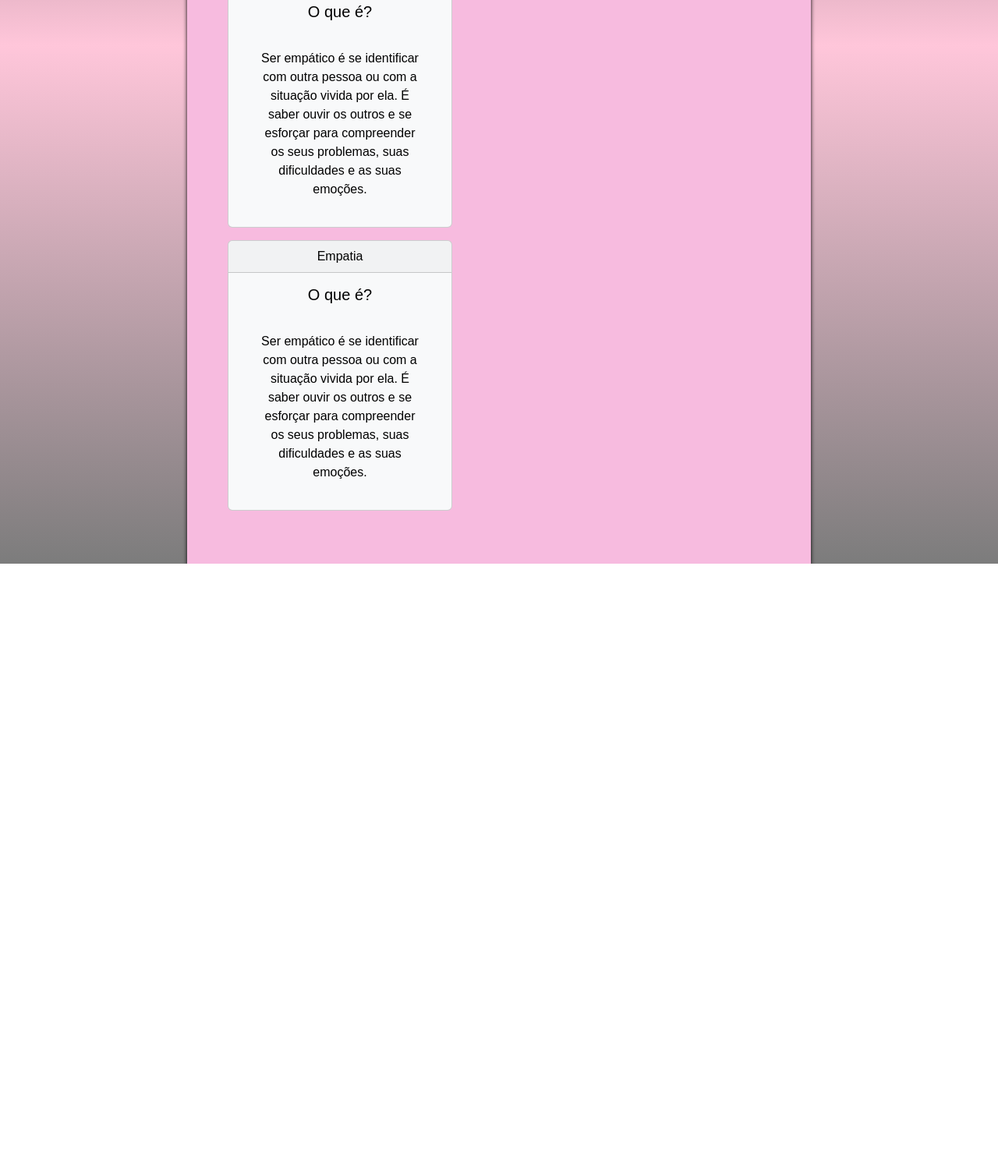
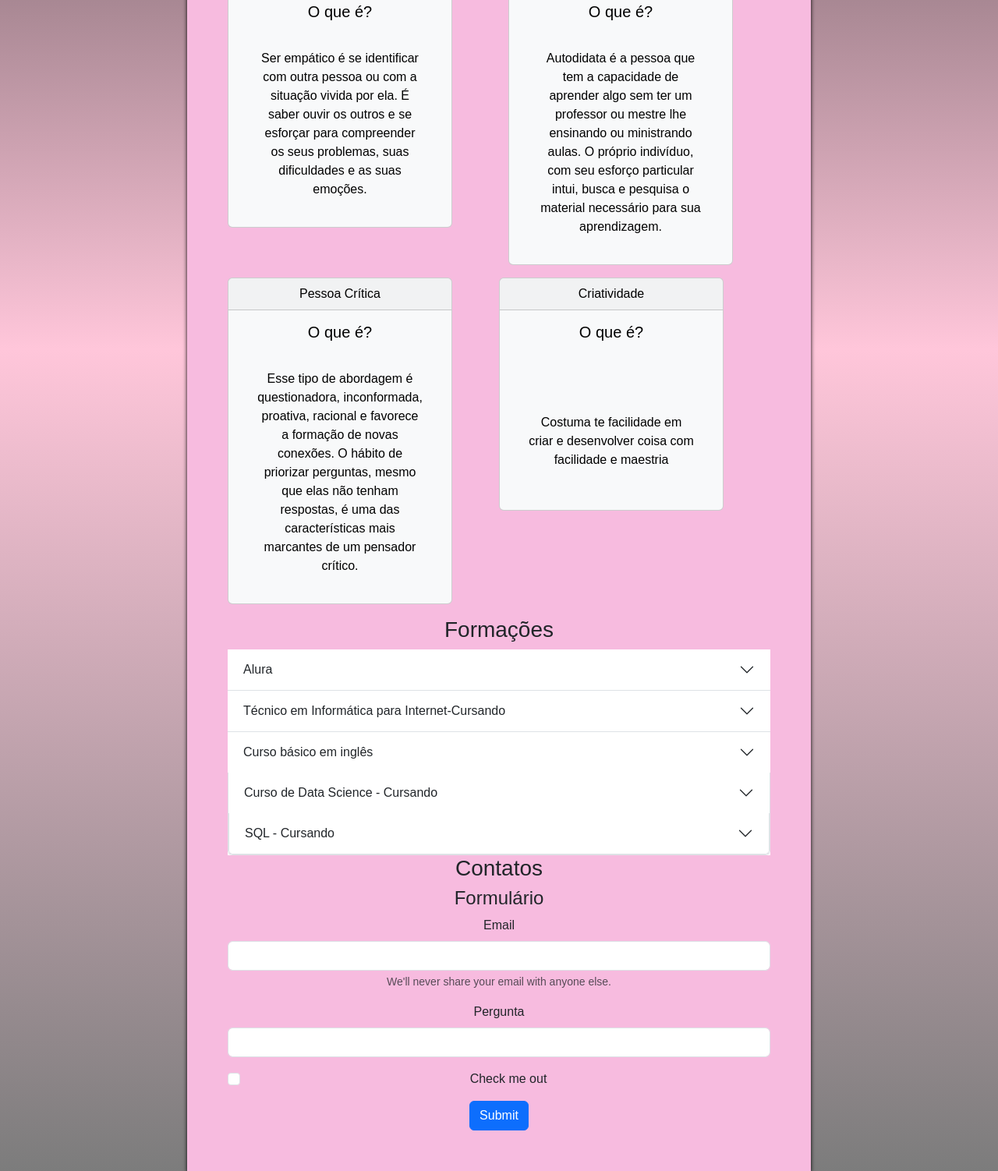
Before and after one commit to Nycollealves/Curr-culo, a plain HTML site: page index.html in a window 1280 px wide. Shown: the part 607-2109 px from the top of the page at 78% size. Before the commit the page ends 1330 px from the top, so only its background shows below. Drawn offline with Linux system fonts and the light colour scheme.

Commit message:
processo

```diff
--- a/index.html
+++ b/index.html
@@ -67,22 +67,120 @@
         </section>
         <section>
           <h3>Competências socioemocionais</h3>
+
+            <div class="row">
+              <div class="col-6">
+              <div class="card text-bg-light mb-3" style="max-width: 18rem;">
+                <div class="card-header">Empatia</div>
+                <div class="card-body">
+                  <h5 class="card-title">O que é?</h5>
+                  <p class="card-text">Ser empático é se identificar com outra pessoa ou com a situação vivida por ela. É saber ouvir os outros e se esforçar para compreender os seus problemas, suas dificuldades e as suas emoções.</p>
+                </div>
+              </div>
+            </div>
+          <div class="col-6">
             <div class="card text-bg-light mb-3" style="max-width: 18rem;">
-              <div class="card-header">Empatia</div>
+              <div class="card-header">Autodidata</div>
               <div class="card-body">
                 <h5 class="card-title">O que é?</h5>
-                <p class="card-text">Ser empático é se identificar com outra pessoa ou com a situação vivida por ela. É saber ouvir os outros e se esforçar para compreender os seus problemas, suas dificuldades e as suas emoções.</p>
+                <p class="card-text">Autodidata é a pessoa que tem a capacidade de aprender algo sem ter um professor ou mestre lhe ensinando ou ministrando aulas. O próprio indivíduo, com seu esforço particular intui, busca e pesquisa o material necessário para sua aprendizagem.</p>
               </div>
             </div>
+          </div>
+          <div class="row">
+            <div class="col-6">
             <div class="card text-bg-light mb-3" style="max-width: 18rem;">
-              <div class="card-header">Empatia</div>
+              <div class="card-header">Pessoa Crítica</div>
               <div class="card-body">
                 <h5 class="card-title">O que é?</h5>
-                <p class="card-text">Ser empático é se identificar com outra pessoa ou com a situação vivida por ela. É saber ouvir os outros e se esforçar para compreender os seus problemas, suas dificuldades e as suas emoções.</p>
+                <p class="card-text">Esse tipo de abordagem é questionadora, inconformada, proativa, racional e favorece a formação de novas conexões. O hábito de priorizar perguntas, mesmo que elas não tenham respostas, é uma das características mais marcantes de um pensador crítico.</p>
               </div>
             </div>
+          </div>
+        <div class="col-6">
+          <div class="card text-bg-light mb-3" style="max-width: 18rem;">
+            <div class="card-header">Criatividade</div>
+            <div class="card-body">
+              <h5 class="card-title">O que é?</h5>
+              <p class="card-text"><p> Costuma te facilidade em criar e desenvolver coisa com facilidade e maestria </p>
+            </div>
+          </div>
+        </div>
       </section>
 
+      <section>
+        <h3>Formações</h3>
+      <div class="accordion accordion-flush" id="accordionFlushExample">
+        <div class="accordion-item">
+          <h2 class="accordion-header">
+            <button class="accordion-button collapsed" type="button" data-bs-toggle="collapse" data-bs-target="#flush-collapseOne" aria-expanded="false" aria-controls="flush-collapseOne">
+              Alura
+            </button>
+          </h2>
+          <div id="flush-collapseOne" class="accordion-collapse collapse" data-bs-parent="#accordionFlushExample">
+            <div class="accordion-body">Curso feito durante o Ensino Fundamental II, com certificado utilizando o Scratch</div>
+          </div>
+        </div>
+        <div class="accordion-item">
+          <h2 class="accordion-header">
+            <button class="accordion-button collapsed" type="button" data-bs-toggle="collapse" data-bs-target="#flush-collapseTwo" aria-expanded="false" aria-controls="flush-collapseTwo">
+              Técnico em Informática para Internet-Cursando
+            </button>
+          </h2>
+          <div id="flush-collapseTwo" class="accordion-collapse collapse" data-bs-parent="#accordionFlushExample">
+            <div class="accordion-body">Durante o curso está sendo aprendido conceitos de interface web, arte digital, programação e algoritmo e fundamenos da informática, para mais informações vá até a seção habilidades</div>
+          </div>
+        </div>
+        <div class="accordion-item">
+          <h2 class="accordion-header">
+            <button class="accordion-button collapsed" type="button" data-bs-toggle="collapse" data-bs-target="#flush-collapseThree" aria-expanded="false" aria-controls="flush-collapseThree">
+              Curso básico em inglês
+            </button>
+          </h2>
+          <div id="flush-collapseThree" class="accordion-collapse collapse" data-bs-parent="#accordionFlushExample">
+            <div class="accordion-body">Não foi um curso muito aprofundado, porém, me auxiliou com vocabulário, feito na instituição INEXT em Ribeirão Pires</div>
+          </div>
+          <div class="accordion-item">
+            <h2 class="accordion-header">
+              <button class="accordion-button collapsed" type="button" data-bs-toggle="collapse" data-bs-target="#flush-collapseThree" aria-expanded="false" aria-controls="flush-collapseThree">
+                Curso de Data Science - Cursando
+              </button>
+            </h2>
+            <div id="flush-collapseThree" class="accordion-collapse collapse" data-bs-parent="#accordionFlushExample">
+              <div class="accordion-body">Cursando no Data Science Academy, com informações pinceladas</div>
+            </div>
+            <div class="accordion-item">
+              <h2 class="accordion-header">
+                <button class="accordion-button collapsed" type="button" data-bs-toggle="collapse" data-bs-target="#flush-collapseThree" aria-expanded="false" aria-controls="flush-collapseThree">
+                  SQL - Cursando
+                </button>
+              </h2>
+              <div id="flush-collapseThree" class="accordion-collapse collapse" data-bs-parent="#accordionFlushExample">
+                <div class="accordion-body">Cursando através do Microsoft Azure, ode pude ter uma visão mais ampla à banco de dados</div>
+              </div>
+        </div>
+      </div>
+    </section>
+    <section>
+      <h3>Contatos</h3>
+      <h4>Formulário</h4>
+      <form>
+        <div class="mb-3">
+          <label for="exampleInputEmail1" class="form-label">Email</label>
+          <input type="email" class="form-control" id="exampleInputEmail1" aria-describedby="emailHelp">
+          <div id="emailHelp" class="form-text">We'll never share your email with anyone else.</div>
+        </div>
+        <div class="mb-3">
+          <label for="exampleInputPassword1" class="form-label">Pergunta</label>
+          <input type="password" class="form-control" id="exampleInputPassword1">
+        </div>
+        <div class="mb-3 form-check">
+          <input type="checkbox" class="form-check-input" id="exampleCheck1">
+          <label class="form-check-label" for="exampleCheck1">Check me out</label>
+        </div>
+        <button type="submit" class="btn btn-primary">Submit</button>
+      </form>
+    </section>
     </main>
   </div>
   <div class="container-fluid">
```
